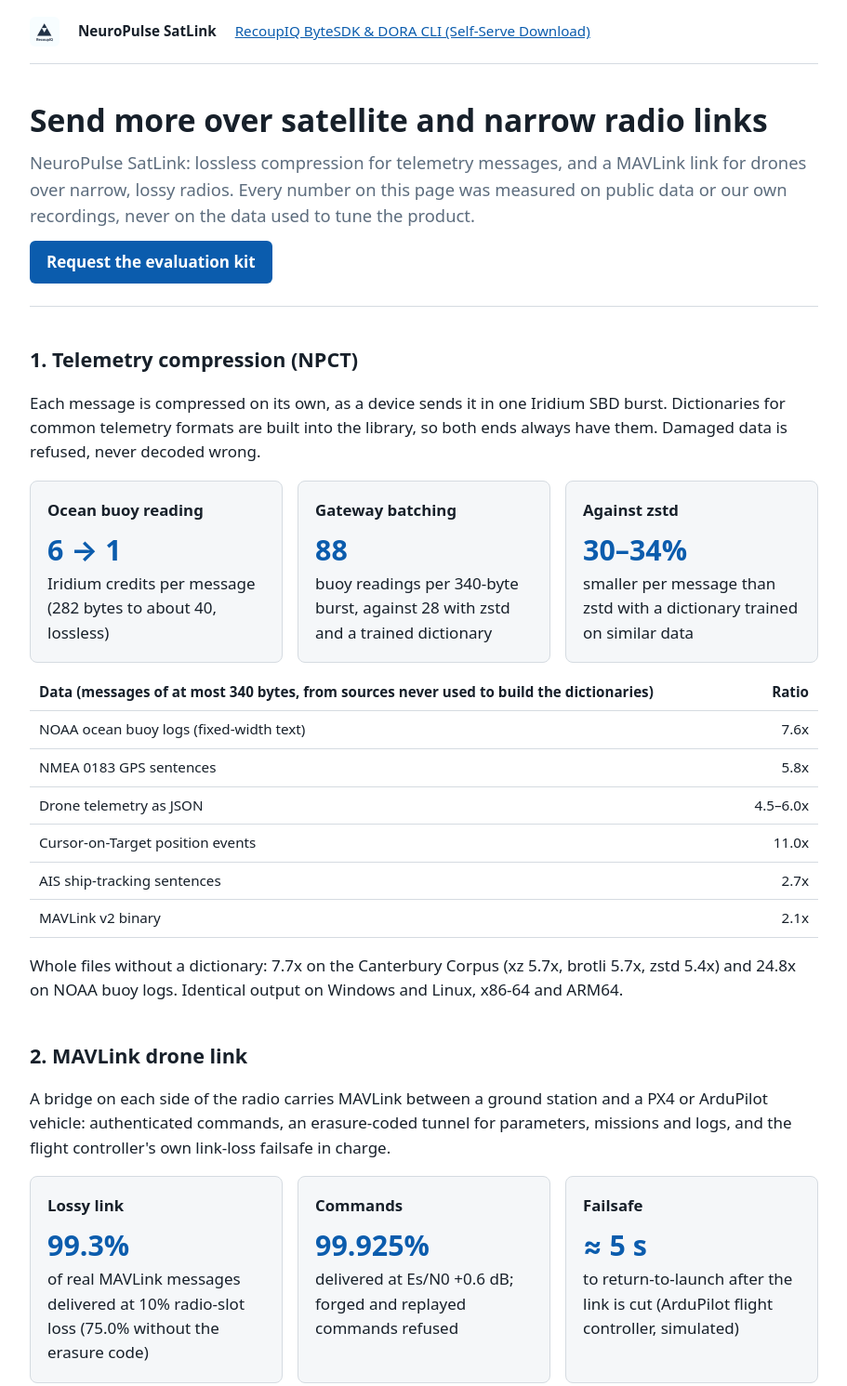
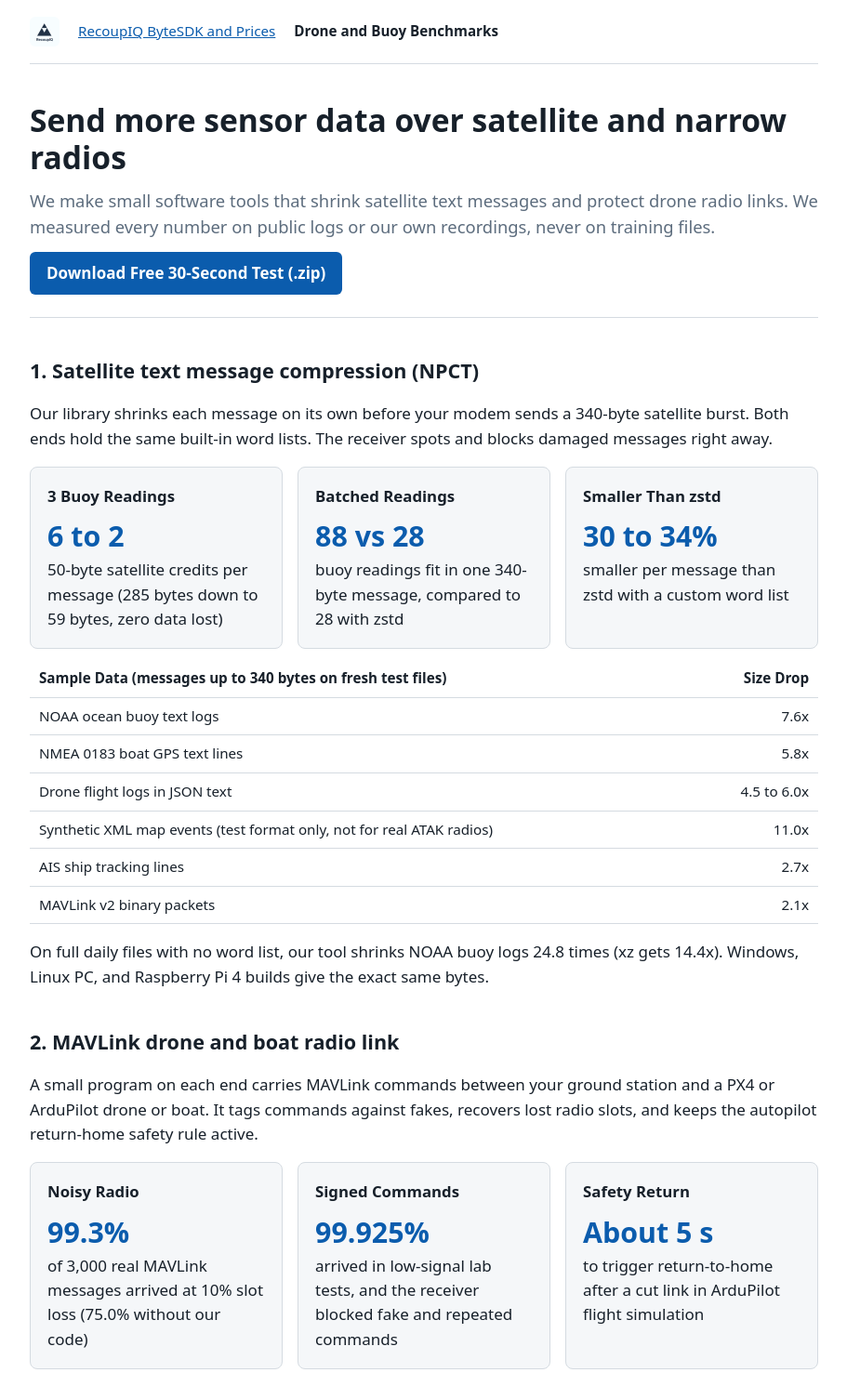
Before and after one commit to recoupiq/bytesdk, a plain HTML site: page satlink.html in a window 1280 px wide. Shown: the top 1491 px of the page at 93% size, without its empty margins (184-1095 px from the left). Drawn offline with Linux system fonts and the light colour scheme.

Commit message:
Plain Grade-5 human English & ASD-STE100 verified update for satlink.html

```diff
--- a/satlink.html
+++ b/satlink.html
@@ -3,16 +3,16 @@
 <head>
 <meta charset="utf-8">
 <meta name="viewport" content="width=device-width, initial-scale=1">
-<title>RecoupIQ: NeuroPulse SatLink</title>
+<title>RecoupIQ: Satellite Data Saver and Drone Link Benchmarks</title>
 <link rel="icon" type="image/png" href="assets/RecoupIQ_Org_Logo_512x512.png">
-<meta name="description" content="Lossless compression of satellite telemetry messages and a MAVLink link for drones over narrow, lossy radios. Measured on public data.">
+<meta name="description" content="Measured satellite text compression and drone radio link tests on public buoy, GPS, and autopilot logs.">
 <style>
 :root { --bg: #ffffff; --fg: #17202a; --muted: #5d6d7e; --line: #d5dbe1; --accent: #0b5cad; --card: #f5f7f9; }
 @media (prefers-color-scheme: dark) { :root { --bg: #11161c; --fg: #e8edf2; --muted: #9aa8b6; --line: #2b3640; --accent: #5aa9ff; --card: #182029; } }
 * { box-sizing: border-box; }
 body { margin: 0; background: var(--bg); color: var(--fg); font: 17px/1.55 system-ui, -apple-system, "Segoe UI", Roboto, sans-serif; }
 main { max-width: 880px; margin: 0 auto; padding: 0 16px 64px; }
-nav { padding: 18px 0; border-bottom: 1px solid var(--line); font-size: 0.95rem; display: flex; gap: 20px; flex-wrap: wrap; }
+nav { padding: 18px 0; border-bottom: 1px solid var(--line); font-size: 0.95rem; display: flex; gap: 20px; flex-wrap: wrap; align-items: center; }
 header { padding: 40px 0 24px; border-bottom: 1px solid var(--line); }
 h1 { font-size: 2.1rem; line-height: 1.2; margin: 0 0 12px; }
 h2 { font-size: 1.35rem; margin: 40px 0 12px; }
@@ -26,6 +26,7 @@ th, td { text-align: left; padding: 8px 10px; border-bottom: 1px solid var(--lin
 td.n, th.n { text-align: right; white-space: nowrap; }
 .table-wrap { overflow-x: auto; }
 ul { padding-left: 20px; }
+li { margin-bottom: 6px; }
 a { color: var(--accent); }
 .cta { display: inline-block; margin-top: 12px; padding: 10px 18px; border-radius: 6px; background: var(--accent); color: #fff; text-decoration: none; font-weight: 600; }
 footer { margin-top: 48px; padding-top: 16px; border-top: 1px solid var(--line); color: var(--muted); font-size: 0.9rem; }
@@ -33,66 +34,58 @@ footer { margin-top: 48px; padding-top: 16px; border-top: 1px solid var(--line);
 </head>
 <body>
 <main>
-<nav style="align-items:center">
+<nav>
   <img src="assets/RecoupIQ_Org_Logo_512x512.png" alt="RecoupIQ Logo" width="32" height="32" style="border-radius:6px;display:block">
-  <strong>NeuroPulse SatLink</strong>
-  <a href="index.html">RecoupIQ ByteSDK &amp; DORA CLI (Self-Serve Download)</a>
+  <a href="index.html">RecoupIQ ByteSDK and Prices</a>
+  <strong>Drone and Buoy Benchmarks</strong>
 </nav>
 <header>
-  <h1>Send more over satellite and narrow radio links</h1>
-  <p class="lead">NeuroPulse SatLink: lossless compression for telemetry messages, and a MAVLink link for drones over
-  narrow, lossy radios. Every number on this page was measured on public data or our own recordings, never on the data
-  used to tune the product.</p>
-  <a class="cta" href="mailto:alex.v@recoup-iq.tech?subject=SatLink%20evaluation%20kit">Request the evaluation kit</a>
+  <h1>Send more sensor data over satellite and narrow radios</h1>
+  <p class="lead">We make small software tools that shrink satellite text messages and protect drone radio links. We measured every number on public logs or our own recordings, never on training files.</p>
+  <a class="cta" href="downloads/RecoupIQ_ByteSDK_Eval_2027-02-28.zip">Download Free 30-Second Test (.zip)</a>
 </header>
 
-<h2>1. Telemetry compression (NPCT)</h2>
-<p>Each message is compressed on its own, as a device sends it in one Iridium SBD burst. Dictionaries for common
-telemetry formats are built into the library, so both ends always have them. Damaged data is refused, never decoded
-wrong.</p>
+<h2>1. Satellite text message compression (NPCT)</h2>
+<p>Our library shrinks each message on its own before your modem sends a 340-byte satellite burst. Both ends hold the same built-in word lists. The receiver spots and blocks damaged messages right away.</p>
 <div class="grid">
-  <div class="card"><h3>Ocean buoy reading</h3><div class="big">6 → 1</div>Iridium credits per message (282 bytes to about 40, lossless)</div>
-  <div class="card"><h3>Gateway batching</h3><div class="big">88</div>buoy readings per 340-byte burst, against 28 with zstd and a trained dictionary</div>
-  <div class="card"><h3>Against zstd</h3><div class="big">30–34%</div>smaller per message than zstd with a dictionary trained on similar data</div>
+  <div class="card"><h3>3 Buoy Readings</h3><div class="big">6 to 2</div>50-byte satellite credits per message (285 bytes down to 59 bytes, zero data lost)</div>
+  <div class="card"><h3>Batched Readings</h3><div class="big">88 vs 28</div>buoy readings fit in one 340-byte message, compared to 28 with zstd</div>
+  <div class="card"><h3>Smaller Than zstd</h3><div class="big">30 to 34%</div>smaller per message than zstd with a custom word list</div>
 </div>
 <div class="table-wrap"><table>
-  <tr><th>Data (messages of at most 340 bytes, from sources never used to build the dictionaries)</th><th class="n">Ratio</th></tr>
-  <tr><td>NOAA ocean buoy logs (fixed-width text)</td><td class="n">7.6x</td></tr>
-  <tr><td>NMEA 0183 GPS sentences</td><td class="n">5.8x</td></tr>
-  <tr><td>Drone telemetry as JSON</td><td class="n">4.5–6.0x</td></tr>
-  <tr><td>Cursor-on-Target position events</td><td class="n">11.0x</td></tr>
-  <tr><td>AIS ship-tracking sentences</td><td class="n">2.7x</td></tr>
-  <tr><td>MAVLink v2 binary</td><td class="n">2.1x</td></tr>
+  <tr><th>Sample Data (messages up to 340 bytes on fresh test files)</th><th class="n">Size Drop</th></tr>
+  <tr><td>NOAA ocean buoy text logs</td><td class="n">7.6x</td></tr>
+  <tr><td>NMEA 0183 boat GPS text lines</td><td class="n">5.8x</td></tr>
+  <tr><td>Drone flight logs in JSON text</td><td class="n">4.5 to 6.0x</td></tr>
+  <tr><td>Synthetic XML map events (test format only, not for real ATAK radios)</td><td class="n">11.0x</td></tr>
+  <tr><td>AIS ship tracking lines</td><td class="n">2.7x</td></tr>
+  <tr><td>MAVLink v2 binary packets</td><td class="n">2.1x</td></tr>
 </table></div>
-<p>Whole files without a dictionary: 7.7x on the Canterbury Corpus (xz 5.7x, brotli 5.7x, zstd 5.4x) and 24.8x on
-NOAA buoy logs. Identical output on Windows and Linux, x86-64 and ARM64.</p>
+<p>On full daily files with no word list, our tool shrinks NOAA buoy logs 24.8 times (xz gets 14.4x). Windows, Linux PC, and Raspberry Pi 4 builds give the exact same bytes.</p>
 
-<h2>2. MAVLink drone link</h2>
-<p>A bridge on each side of the radio carries MAVLink between a ground station and a PX4 or ArduPilot vehicle:
-authenticated commands, an erasure-coded tunnel for parameters, missions and logs, and the flight controller's own
-link-loss failsafe in charge.</p>
+<h2>2. MAVLink drone and boat radio link</h2>
+<p>A small program on each end carries MAVLink commands between your ground station and a PX4 or ArduPilot drone or boat. It tags commands against fakes, recovers lost radio slots, and keeps the autopilot return-home safety rule active.</p>
 <div class="grid">
-  <div class="card"><h3>Lossy link</h3><div class="big">99.3%</div>of real MAVLink messages delivered at 10% radio-slot loss (75.0% without the erasure code)</div>
-  <div class="card"><h3>Commands</h3><div class="big">99.925%</div>delivered at Es/N0 +0.6 dB; forged and replayed commands refused</div>
-  <div class="card"><h3>Failsafe</h3><div class="big">≈ 5 s</div>to return-to-launch after the link is cut (ArduPilot flight controller, simulated)</div>
+  <div class="card"><h3>Noisy Radio</h3><div class="big">99.3%</div>of 3,000 real MAVLink messages arrived at 10% slot loss (75.0% without our code)</div>
+  <div class="card"><h3>Signed Commands</h3><div class="big">99.925%</div>arrived in low-signal lab tests, and the receiver blocked fake and repeated commands</div>
+  <div class="card"><h3>Safety Return</h3><div class="big">About 5 s</div>to trigger return-to-home after a cut link in ArduPilot flight simulation</div>
 </div>
 
-<h2>The limits, plainly</h2>
+<h2>Plain limits to know first</h2>
 <ul>
-  <li>NPCT needs a Linux-class processor (about 1.2 MB of memory per call, about 0.5 ms per message on a desktop CPU):
-  gateways and companion computers, not small microcontrollers.</li>
-  <li>Binary formats such as MAVLink and AIS carry already packed values: about 2x. Text and fixed-width telemetry: 4–11x.</li>
-  <li>Compression with integrity checking, and authenticated drone commands: not encryption.</li>
+  <li>The full NPCT library uses 1.2 MB of memory on Linux boards and PCs. Small Arm chips with 64 KB of memory use our lighter encoder, tested in chip emulators so far.</li>
+  <li>Binary packets like MAVLink and AIS shrink about 2 times. Text logs shrink 4 to 8 times, and one single 94-byte buoy reading drops from 2 credits to 1.</li>
+  <li>NPCT checks for broken data and signs alarms, but it does not encrypt message text.</li>
+  <li>We ran these drone and satellite link tests in software simulators and on a Raspberry Pi 4, not on live satellites or flying aircraft yet.</li>
+  <li>A qualified person must check all test results before field use.</li>
 </ul>
 
-<h2>Try it on your own data</h2>
-<p>The evaluation kit runs on Windows and Linux (x86-64, ARM64). One command, <code>np_npct try &lt;your log&gt;</code>,
-shows the bytes and Iridium credits per message next to zstd, with every message decoded back and checked. It includes
-the pre-compiled C99 binary library (zero source code exposed), a decoder for your provider's webhook, the drone link, and a step-by-step simulator test.</p>
-<a class="cta" href="downloads/RecoupIQ_ByteSDK_Eval_2027-02-28.zip">Download Free 30-Second Binary Eval (.zip)</a>
-<a class="cta" style="margin-left:10px;background:transparent;color:var(--accent);border:1px solid var(--accent)" href="mailto:alex.v@recoup-iq.tech?subject=SatLink%20evaluation%20kit">Order Commercial Licence Key</a>
+<h2>Try it on your own log file</h2>
+<p>Our free test zip runs on Windows and Linux (PC and ARM64). You get ready-to-run program files with zero source code exposed, a cloud receiver tool, and sample logs. You can also test any text sample in your browser with our <a href="https://apify.com/recoupiq/satellite-airtime-compression-proof-calculator">free online byte calculator</a>.</p>
+<a class="cta" href="downloads/RecoupIQ_ByteSDK_Eval_2027-02-28.zip">Download Free Test (.zip)</a>
+<a class="cta" style="margin-left:10px;background:transparent;color:var(--accent);border:1px solid var(--accent)" href="mailto:contact@recoup-iq.tech?subject=RecoupIQ%20ByteSDK%20Licence%20Order">Order Commercial Licence Key</a>
 
-<footer>RecoupIQ Ltd (UK Co. No. 16947526) &middot; NeuroPulse SatLink &middot; alex.v@recoup-iq.tech &middot; <a href="https://www.linkedin.com/in/alex-vasile-ai-engineer/">LinkedIn</a></footer>
+<footer>RecoupIQ Ltd (Company No. 16947526) &middot; 410 High Street, Flat 1, Lincoln, LN5 7TE, United Kingdom &middot; <a href="mailto:contact@recoup-iq.tech">contact@recoup-iq.tech</a> &middot; <a href="https://apify.com/recoupiq">Apify Store</a> &middot; <a href="https://www.linkedin.com/in/alex-vasile-ai-engineer/">LinkedIn</a></footer>
 </main>
 </body>
 </html>
```
